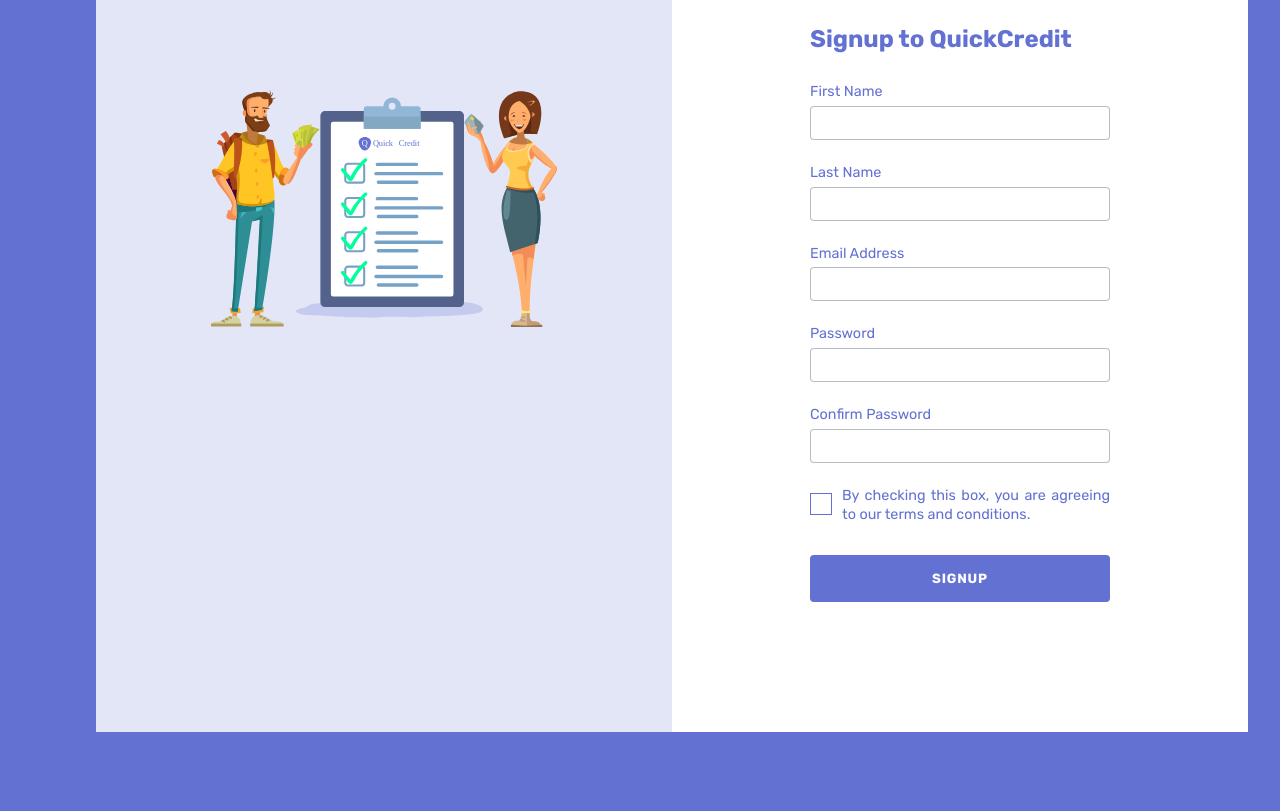
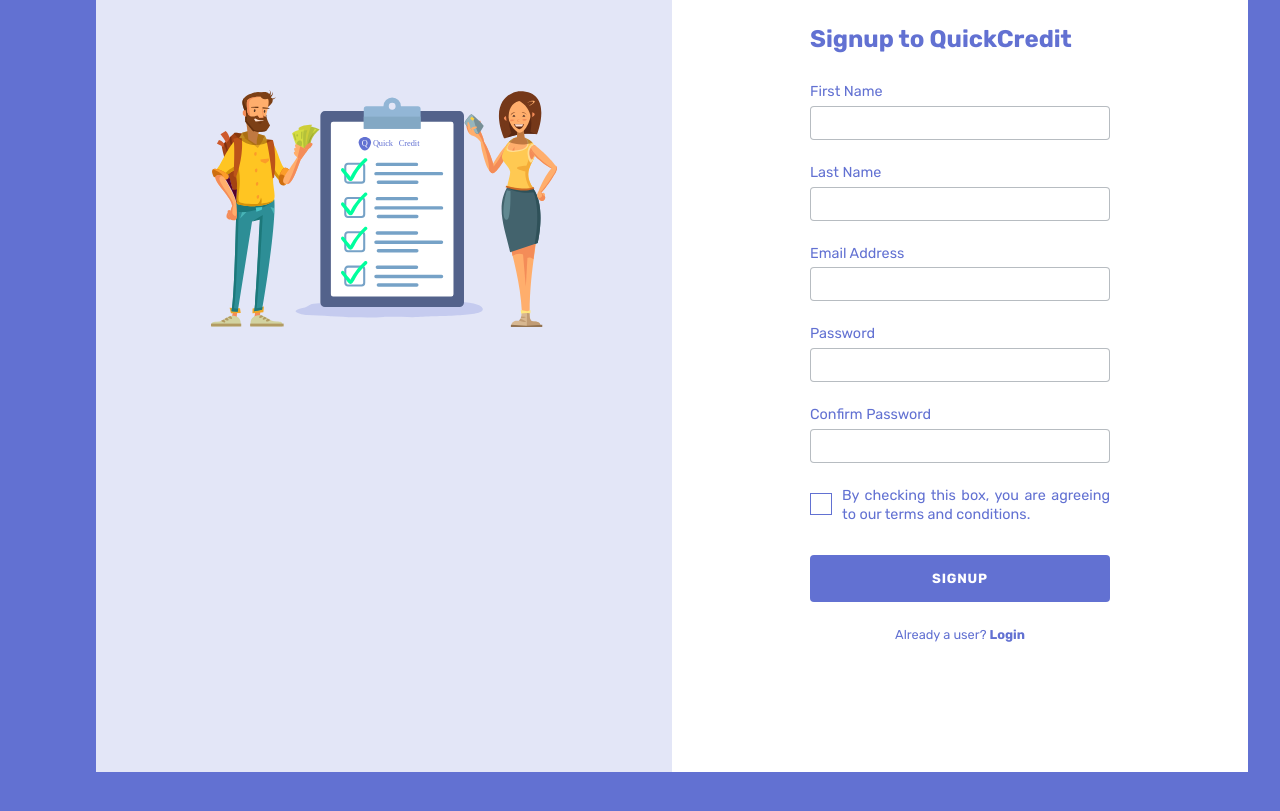
Before and after one commit to kennyedward/QuickCredit, a plain HTML site: page UI/index.html in a window 1280 px wide. Shown: the part 175-986 px from the top of the page. Drawn offline with Linux system fonts and the light colour scheme.

Commit message:
Add form footer markup

```diff
--- a/UI/index.html
+++ b/UI/index.html
@@ -68,6 +68,11 @@
                                                 <input type="submit" value="Signup"
                                                         class="form__inputWrapper__largeBtn">
                                         </div>
+
+                                        <div class="form__inputWrapper form__inputWrapper--alignCenter">
+                                                <span class="form__inputWrapper__footer">Already a user? <a href="login.html"
+                                                                class="form__inputWrapper__footer__link">Login</a></span>
+                                        </div>
                                 </form>
                         </div>
 
```
